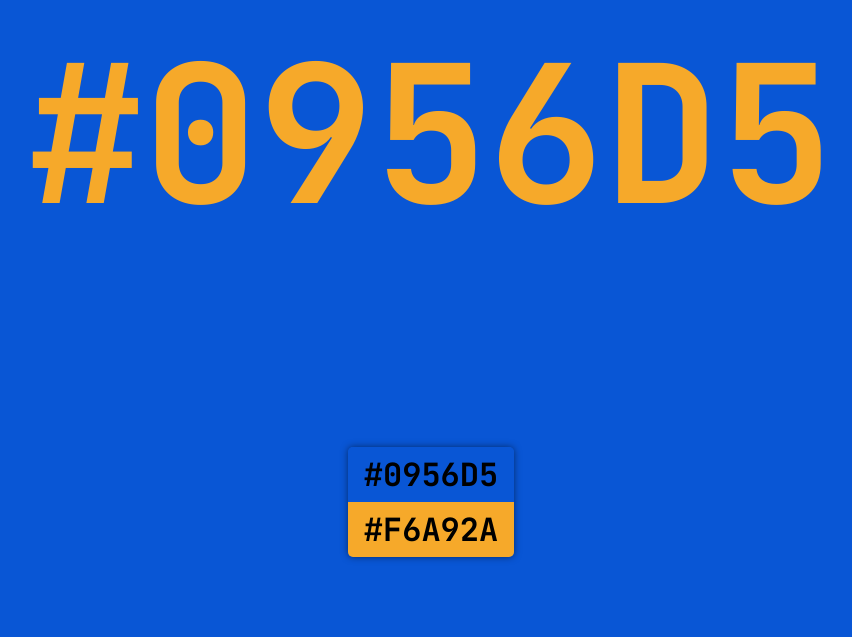
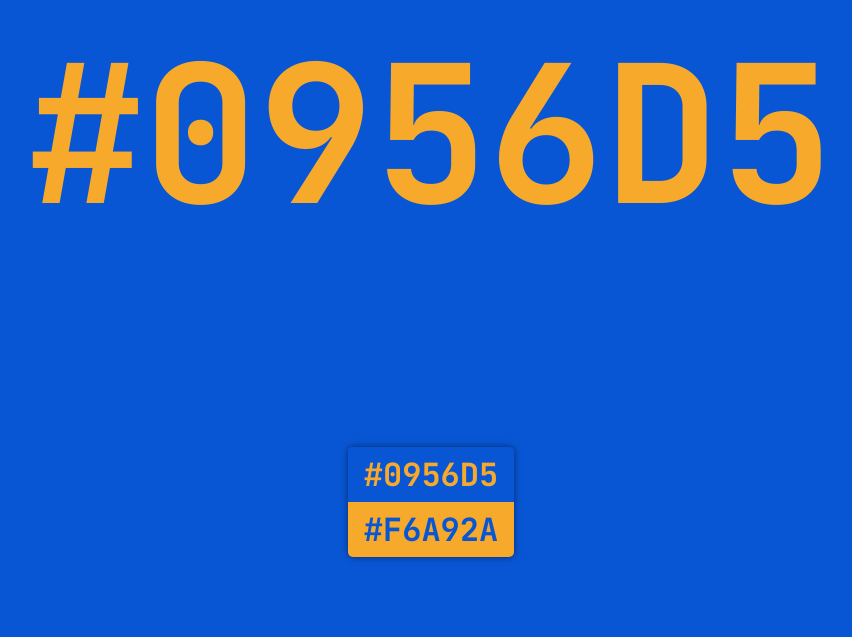
Before and after one commit to code0verdose/HEX-Generator, a plain HTML site: page index.html in a window 1280 px wide. Shown: the part 163-800 px from the top of the page, without its empty margins (209-1061 px from the left). Drawn offline with Linux system fonts and the light colour scheme.

Commit message:
add: animation

```diff
--- a/src/app/controller.js
+++ b/src/app/controller.js
@@ -15,8 +15,8 @@ const createCard = ({ hex, negativeHex }) => {
   const cardNode = document.createElement("div");
   cardNode.className = "his-card";
 
-  cardNode.innerHTML = `<p class="his-text" style="background: ${hex}"><strong>${hex.toUpperCase()}</strong></p>
-                        <p class="his-text" style="background: ${negativeHex}"><strong>${negativeHex.toUpperCase()}</strong></p>`;
+  cardNode.innerHTML = `<p class="his-text" style="background: ${hex}"><strong style="color: ${negativeHex}">${hex.toUpperCase()}</strong></p>
+                        <p class="his-text" style="background: ${negativeHex}"><strong style="color: ${hex}">${negativeHex.toUpperCase()}</strong></p>`;
 
   return cardNode;
 };
--- a/src/styles/style.css
+++ b/src/styles/style.css
@@ -4,9 +4,12 @@
   box-sizing: border-box;
 }
 
+html {
+  cursor: pointer;
+}
+
 body {
   min-height: 100svh;
-  cursor: pointer;
   font-family: "JetBrains Mono", monospace;
   display: flex;
   align-items: center;
@@ -35,6 +38,13 @@ h1 {
   overflow: hidden;
   box-shadow: 0 0 7px rgba(0, 0, 0, 0.5);
   flex-shrink: 0;
+  transition: 0.3s;
+}
+
+.his-card:hover {
+  cursor: pointer;
+  transform: translateY(-3px) scale(1.2);
+  margin: 0 20px;
 }
 
 .history-track {
```
